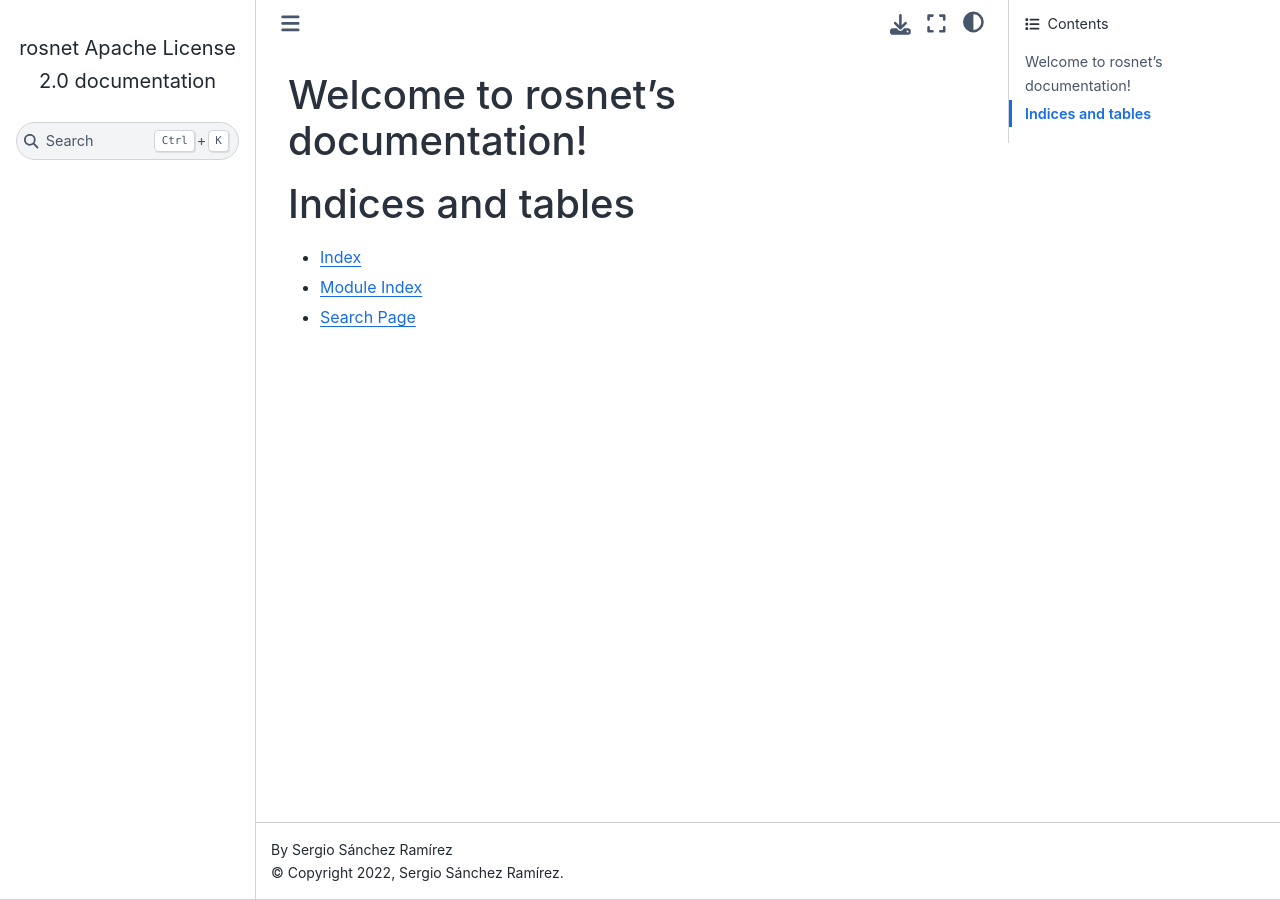
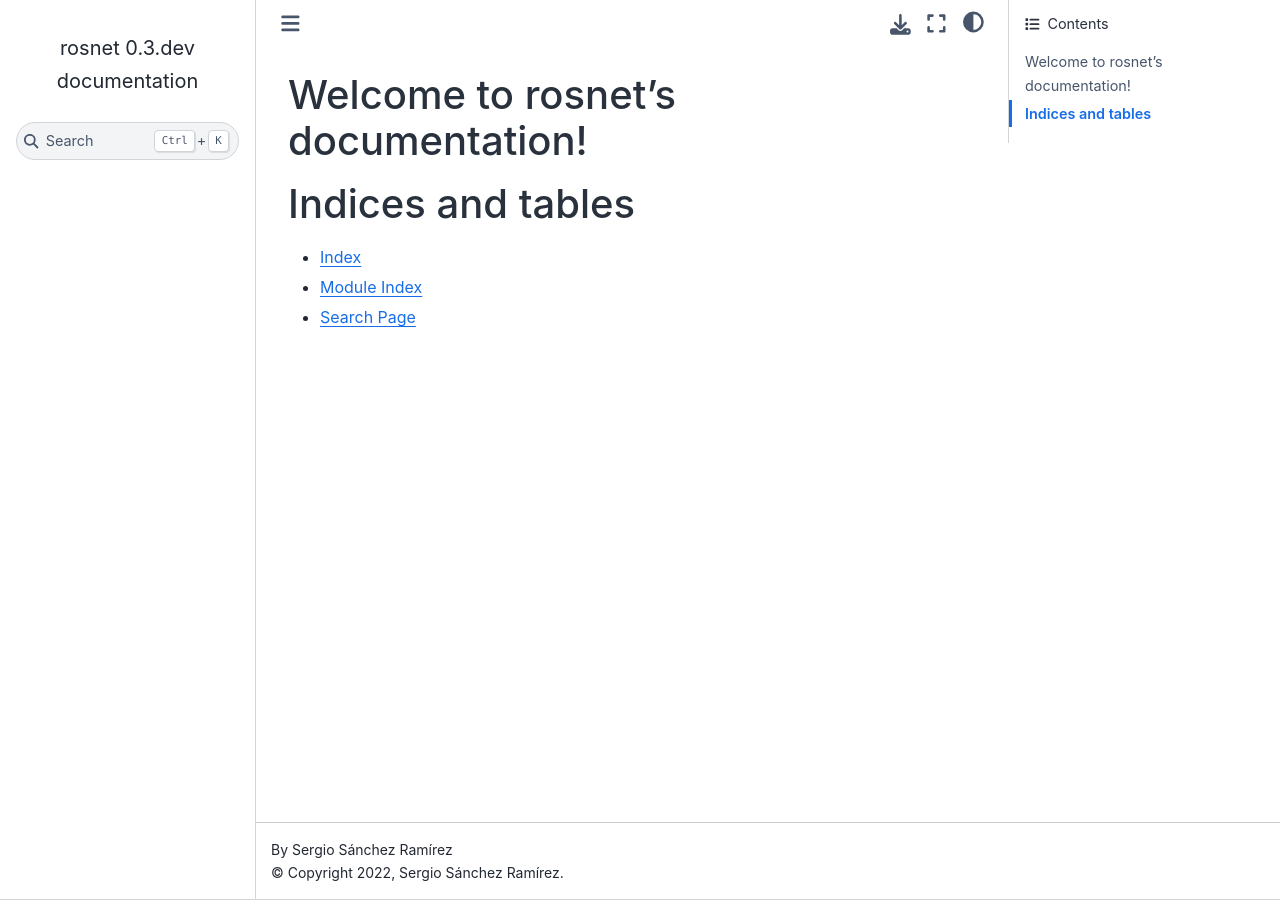
Before and after one commit to bsc-quantic/rosnet, a Sphinx documentation site: the page built from docs/index.rst, in a window 1280 px wide. Built offline with Sphinx 7.4.7 and the Sphinx Book theme 1.1.4, drawn with Linux system fonts in a browser that asks for light colours.

Commit message:
Fix package version

```diff
--- a/docs/conf.py
+++ b/docs/conf.py
@@ -22,7 +22,7 @@ copyright = "2022, Sergio Sánchez Ramírez"
 author = "Sergio Sánchez Ramírez"
 
 # The full version, including alpha/beta/rc tags
-release = "Apache License 2.0"
+release = "0.3.dev"
 
 
 # -- General configuration ---------------------------------------------------
```
